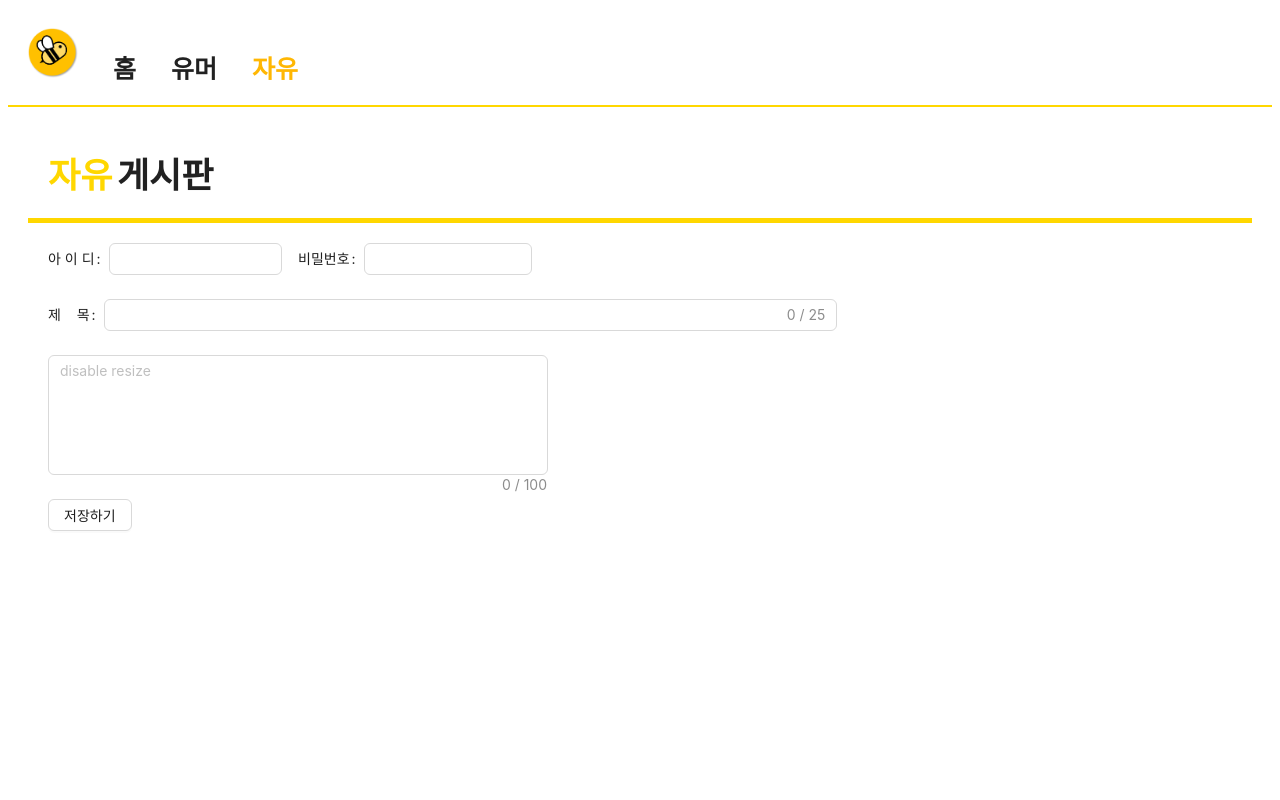
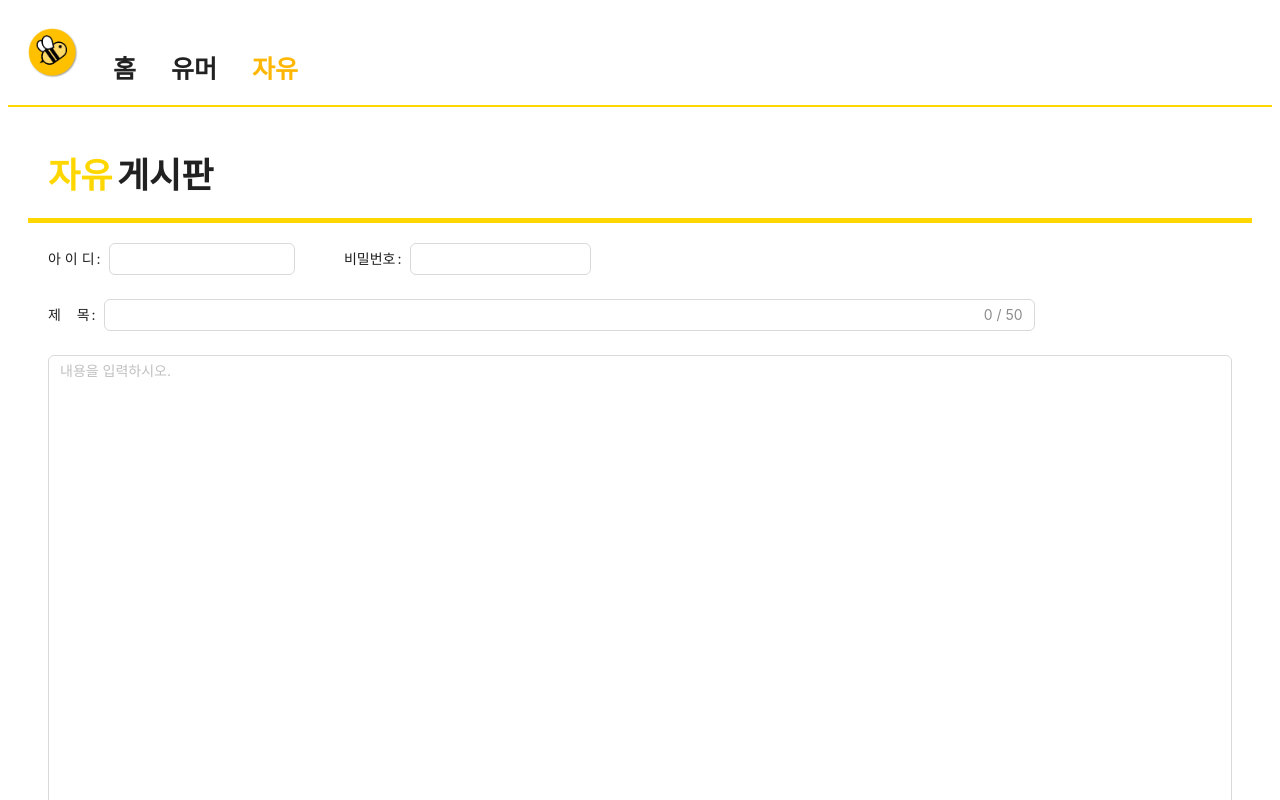
Before and after one commit to DongHyeok12/project1, a React (Create React App) app: page /free/write in a window 1280 px wide. Shown: the top 800 px of the page. Built offline with nearby package versions, Linux system fonts and the light colour scheme; a web font is replaced by a local one.

Commit message:
:memo: antd css 수정중

```diff
--- a/src/component/postArea.tsx
+++ b/src/component/postArea.tsx
@@ -1,20 +1,22 @@
 import { useRecoilValue } from "recoil";
 import "../styles/styles.css";
-import { Button, Col, Form, Input, Row } from "antd";
+
+import { Button, Col, ConfigProvider, Form, Input, Row } from "antd";
 import { pathLabelState } from "../state";
+import theme from "../styles/theme";
 
 const { TextArea } = Input;
 const onChange = (
   e: React.ChangeEvent<HTMLInputElement | HTMLTextAreaElement>
 ) => {
-  console.log("Change:", e.target.value);
+  console.log(e.target.id, "Change:", e.target.value);
 };
 
 export default function PostArea() {
   const pathLabel = useRecoilValue(pathLabelState);
 
   return (
-    <>
+    <ConfigProvider theme={theme}>
       <div className="underline">
         <a className="SubHead_a" href={`${pathLabel.path}`}>
           {pathLabel.label}
@@ -25,46 +27,48 @@ export default function PostArea() {
       </div>
       <div className="PostArea">
         <Form>
-          <Row gutter={16}>
+          <Row>
             <Col span={5}>
               <Form.Item label="아&nbsp;이&nbsp;디">
-                <Input id="ID" />
+                <Input id="ID" maxLength={20} onChange={onChange} />
               </Form.Item>
             </Col>
+            <Col span={1}></Col>
             <Col span={5}>
               <Form.Item label="비밀번호">
-                <Input id="PW" />
+                <Input id="PW" maxLength={20} onChange={onChange} />
               </Form.Item>
             </Col>
           </Row>
-          <Col span={16}>
+          <Col span={20}>
             <Form.Item label="제&nbsp;&nbsp;&nbsp;&nbsp;목">
-              <Input id="Title" showCount maxLength={25} />
+              <Input id="Title" showCount maxLength={50} onChange={onChange} />
             </Form.Item>
           </Col>
-          <Row gutter={16}>
-            <Col span={4}>
+          <Col>
             <Form.Item>
               <TextArea
+                id="TextArea"
                 showCount
-                  maxLength={100}
+                maxLength={3000}
                 onChange={onChange}
-                  placeholder="disable resize"
-                  style={{ height: 120, width: 500, resize: "none" }}
+                placeholder="내용을 입력하시오."
+                style={{
+                  height: 600,
+                  resize: "none",
+                }}
               />
-                {/* <textarea /> */}
             </Form.Item>
           </Col>
-          </Row>
-          <Row gutter={16}>
-            <Col span={4}>
+          <Col span={30}>
             <Form.Item>
-                <Button id="Save">저장하기</Button>
+              <Button id="Save" style={{ float: "right" }}>
+                저장하기
+              </Button>
             </Form.Item>
           </Col>
-          </Row>
         </Form>
       </div>
-    </>
+    </ConfigProvider>
   );
 }
--- a/src/constant/index.ts
+++ b/src/constant/index.ts
@@ -29,7 +29,7 @@ export const getTmpContents = (
       // 실패 예시
       const response2: getContentsResponse = {
         resultCode: 0,
-        errorMessage: "너 page값이 말이 안돼 시발련아",
+        errorMessage: "너 page값이 말이 안돼 ",
       };
       return resolve(response2);
     }
--- a/src/styles/styles.css
+++ b/src/styles/styles.css
@@ -188,36 +188,7 @@ td:last-child {
 }
 
 .underline {
-  border-bottom: 5px solid gold;
+  border-bottom: 5px solid #ffd700;
   padding: 20px;
   align-self: center;
 }
-
-textarea {
-  resize: none;
-  width: 93vw;
-  height: 50vh;
-  border-radius: 6px;
-  border: 1px solid #d9d9d9;
-  list-style: solid;
-  box-sizing: border-box;
-  margin: 0;
-  padding: 4px 11px;
-  color: rgba(0, 0, 0, 0.88);
-  font-size: 14px;
-  line-height: 1.5714285714285714;
-  list-style: none;
-  position: relative;
-  display: flex;
-  transition-duration: 0.2s;
-}
-textarea:hover {
-  border-color: gold;
-  background-color: white;
-}
-
-textarea:focus {
-  box-shadow: 0 0 0 3px rgba(255, 217, 0, 0.116);
-  outline: none;
-  border-color: gold;
-}
--- /dev/null
+++ b/src/styles/theme.ts
@@ -0,0 +1,8 @@
+const theme = {
+  token: { colorPrimary: "#ffd700" },
+  components: {
+    Input: {},
+  },
+};
+
+export default theme;
```
Lines whose indentation alone changed are shown as unchanged.
